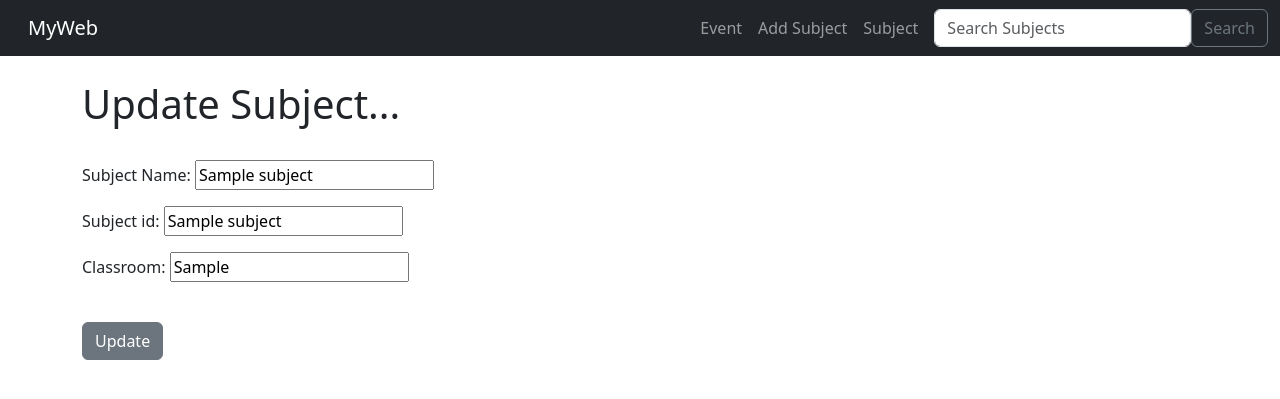
After one commit to 6410110710/Web, a Django app: page /update_subject/1 in a window 1280 px wide. The commit adds this page. Shown: the top 399 px of the page. Run offline with Django 4.2, Linux system fonts and the light colour scheme; tables that the repository leaves empty hold one stand-in row (values such as "Sample post").

Commit message:
Update and Edit Subject

```diff
--- a/MyApp/templates/event/subject.html
+++ b/MyApp/templates/event/subject.html
@@ -10,6 +10,9 @@
             <td>
                 <a href="{% url 'show-subject' subject.id %}">{{ subject }}</a>
             </td>
+            <td align="right">
+                <a href="{% url 'update-subject' subject.id %}" class="btn btn-outline-dark btn-sm">Update</a>
+            </td>
         </tr>
     {% endfor %}
 </table>
--- /dev/null
+++ b/MyApp/templates/event/update_subject.html
@@ -0,0 +1,12 @@
+{% extends 'event/base.html' %}
+
+{% block content %}
+    <h1>Update Subject...</h1>
+    <br/>
+    <form action="" method="POST">
+    {% csrf_token %}
+    {{ form.as_p }}
+    <br/>
+    <input type="submit" value="Update" class="btn btn-secondary">
+
+{% endblock %}
--- a/MyApp/urls.py
+++ b/MyApp/urls.py
@@ -9,5 +9,6 @@ urlpatterns = [
     path('list_subject', views.list_subject, name="list-subjects"),
     path('show_subject/<subject_id>', views.show_subject, name='show-subject'),
     path('search_subjects', views.search_subjects, name='search-subjects'),
+    path('update_subject/<subject_id>', views.update_subject, name='update-subject'),
 
 ]
--- a/MyApp/views.py
+++ b/MyApp/views.py
@@ -1,10 +1,20 @@
-from django.shortcuts import render
+from django.shortcuts import render, redirect
 import calendar
 from calendar import HTMLCalendar
 from datetime import datetime
 from .models import Event, Subject
 from .forms import SubjectForm
 from django.http import HttpResponseRedirect
+
+
+def update_subject(request, subject_id):
+    subject = Subject.objects.get(pk=subject_id)
+    form = SubjectForm(request.POST or None, instance=subject)
+    if form.is_valid():
+        form.save()
+        return redirect('list-subjects')
+
+    return render(request, 'event/update_subject.html', {'subject': subject,'form':form})
 
 def search_subjects(request):
     if request.method == "POST":
```
